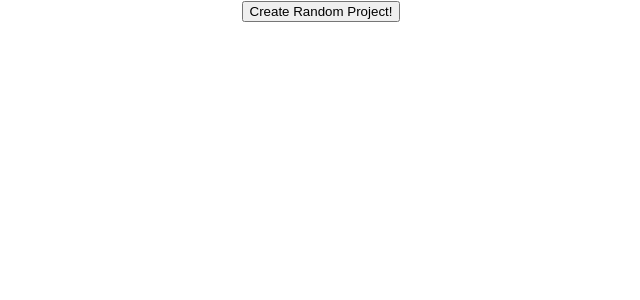
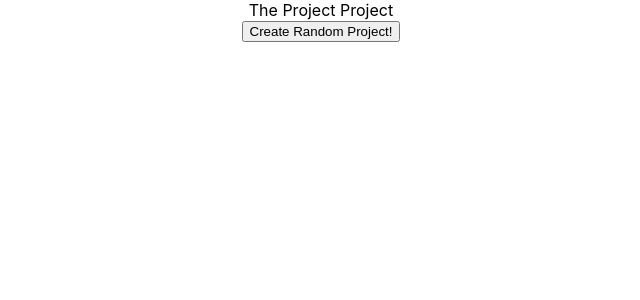
Before and after one commit to AurumValian/projenerator, a React (Create React App) app: page / in a window 1280 px wide. Shown: the top 300 px of the page, without its empty margins (319-959 px from the left). Built offline with nearby package versions, Linux system fonts and the light colour scheme.

Commit message:
Add Header component to App

```diff
--- a/src/App/App.js
+++ b/src/App/App.js
@@ -1,4 +1,5 @@
 import React, { Component } from 'react';
+import Header from "../Header/Header"
 import { BrowserRouter as Router } from 'react-router-dom';
 import './App.css';
 import { getRandomIndex, randomProjectApi, audiences } from "../helpers/helpers"
@@ -10,7 +11,9 @@ class App extends Component {
 
     this.state = {
       project: {},
-      audience: ""
+      audience: "",
+      isHome: true,
+      favorites: []
     }
 
     this.getRandomApi = this.getRandomApi.bind(this);
@@ -36,6 +39,7 @@ class App extends Component {
     return (
     <Router>
       <div className="App">
+        <Header isHome={this.state.isHome} favorites={this.state.favorites}/>
         <Route exact path="/" render={() =>
           <div>
             <button className="random-project-button" onClick={this.getRandomProject}>Create Random Project!</button>
--- a/src/Header/Header.js
+++ b/src/Header/Header.js
@@ -1,11 +1,11 @@
 import React from 'react';
-import { Link, Redirect } from 'react-router-dom'
+import { Link } from 'react-router-dom'
 import './Header.css'
 
 function Header(props) {
   return (
     <header>
-      {props.favorites &&
+      {props.favorites[0] &&
         <Link to="/favorites"><button className="favorites-button">Your Favorites</button></Link>
       }
       The Project Project
@@ -15,3 +15,4 @@ function Header(props) {
     </header>
   )
 }
+export default Header
--- a/src/index.js
+++ b/src/index.js
@@ -1,15 +1,12 @@
 import React from 'react';
 import ReactDOM from 'react-dom';
-import { BrowserRouter as Router } from 'react-router-dom';
 import './index.css';
 import App from './App/App';
 import * as serviceWorker from './serviceWorker';
 
 ReactDOM.render(
   <React.StrictMode>
-    <Router>
       <App />
-    </Router>
   </React.StrictMode>,
   document.getElementById('root')
 );
```
